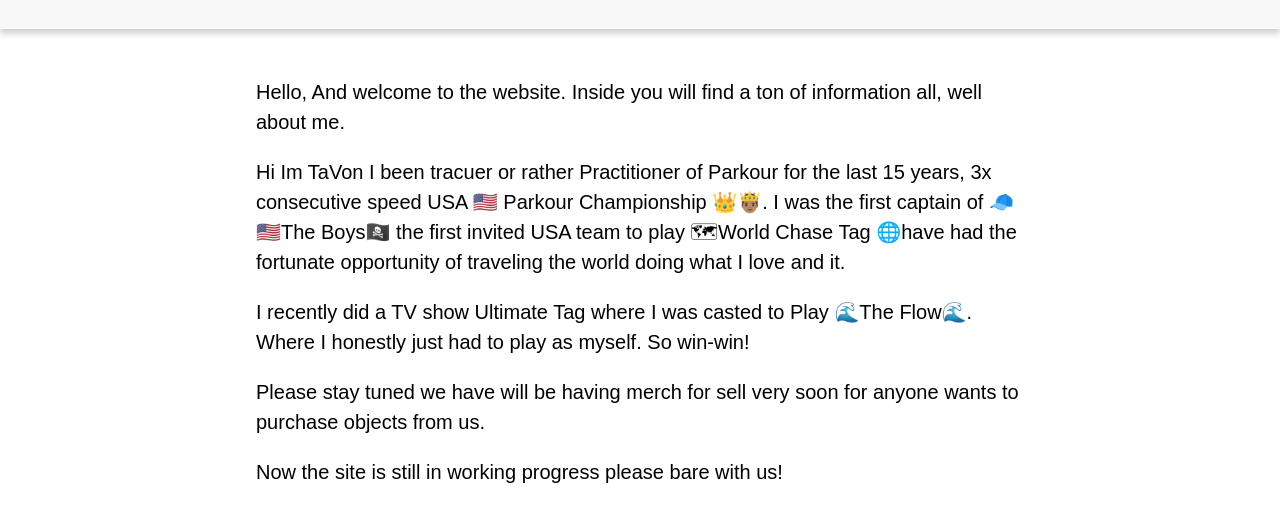
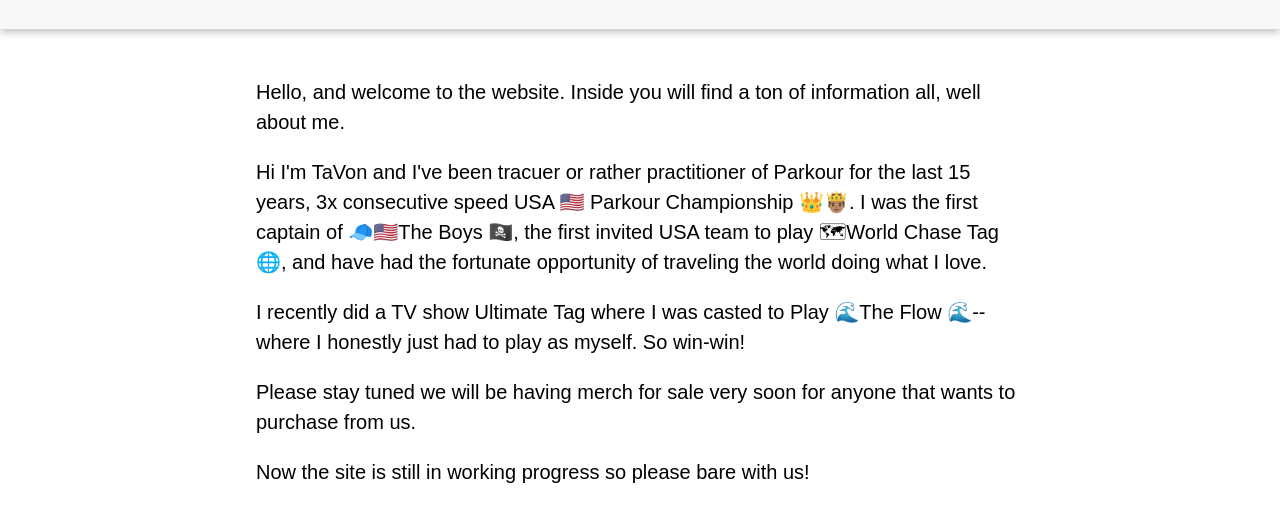
Before and after one commit to gg-1414/portfolio-tavon_mcvey, a plain HTML site: page pages/bio.html in a window 1280 px wide. Shown: the part 70-592 px from the top of the page. Drawn offline with Linux system fonts and the light colour scheme; a web font is replaced by a local one.

Commit message:
fix typos

```diff
--- a/pages/bio.html
+++ b/pages/bio.html
@@ -65,16 +65,15 @@
     </div>
   </header>
   <div class="container">
-    <p> Hello,
-    And welcome to the website. Inside you will find a ton of information all, well about me.</p>
+    <p> Hello, and welcome to the website. Inside you will find a ton of information all, well about me.</p>
 
-    <p>Hi Im TaVon I been tracuer or rather Practitioner of Parkour for the last 15 years, 3x consecutive speed USA 🇺🇸  Parkour Championship 👑🤴🏽. I was the first captain of 🧢🇺🇲The Boys🏴‍☠️ the first invited USA team to play 🗺World Chase Tag 🌐have had the fortunate opportunity of traveling the world doing what I love and it.</p>
+    <p>Hi I'm TaVon and I've been tracuer or rather practitioner of Parkour for the last 15 years, 3x consecutive speed USA 🇺🇸  Parkour Championship 👑🤴🏽. I was the first captain of 🧢🇺🇲The Boys 🏴‍☠️, the first invited USA team to play 🗺World Chase Tag 🌐, and have had the fortunate opportunity of traveling the world doing what I love.</p>
 
-    <p>I recently did a TV show Ultimate Tag where I was casted to Play 🌊The Flow🌊. Where I honestly just had to play as myself. So win-win!</p>
+    <p>I recently did a TV show Ultimate Tag where I was casted to Play 🌊The Flow 🌊-- where I honestly just had to play as myself. So win-win!</p>
 
-    <p>Please stay tuned we have will be having merch for sell very soon for anyone wants to purchase objects from us.</p>
+    <p>Please stay tuned we will be having merch for sale very soon for anyone that wants to purchase from us.</p>
 
-    <p>Now the site is still in working progress please bare with us!</p>
+    <p>Now the site is still in working progress so please bare with us!</p>
   </div>
 </body>
 </html>
```
